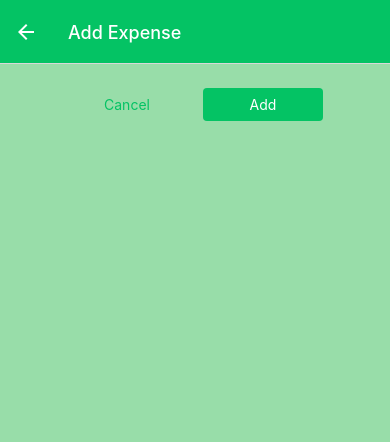
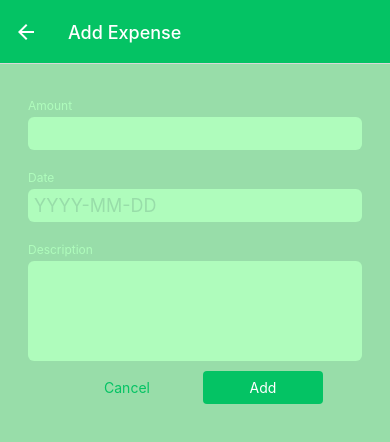
Before and after one commit to vikrantaroraa/react-native-expense-tracker, a React Native app: screen /ManageExpense in a window 390 px wide. Shown: the top 442 px of the page. Built offline with nearby package versions, Linux system fonts and the light colour scheme.

Commit message:
feat: created the ExpenseForm component

```diff
--- /dev/null
+++ b/components/ManageExpenses/ExpenseForm.js
@@ -0,0 +1,35 @@
+import React from "react";
+import { View } from "react-native";
+import Input from "./Input";
+
+function ExpenseForm() {
+  const amountChangeHandler = () => {};
+
+  return (
+    <View>
+      <Input
+        label={"Amount"}
+        textInputConfig={{
+          keyboardType: "decimal-pad",
+          onChangeText: amountChangeHandler,
+        }}
+      />
+      <Input
+        label={"Date"}
+        textInputConfig={{
+          placeholder: "YYYY-MM-DD",
+          maxLength: 10,
+          onChangeText: () => {},
+        }}
+      />
+      <Input
+        label={"Description"}
+        textInputConfig={{
+          multiline: true,
+        }}
+      />
+    </View>
+  );
+}
+
+export default ExpenseForm;
--- /dev/null
+++ b/components/ManageExpenses/Input.js
@@ -0,0 +1,43 @@
+import React from "react";
+import { Text, TextInput, View, StyleSheet } from "react-native";
+import { GlobalStyles } from "../../constants/styles";
+
+function Input({ label, textInputConfig }) {
+  const inputStyles = [styles.input];
+
+  if (textInputConfig && textInputConfig.multiline) {
+    inputStyles.push(styles.inputMultiline);
+  }
+
+  return (
+    <View style={styles.inputContainer}>
+      <Text style={styles.label}>{label}</Text>
+      <TextInput style={inputStyles} {...textInputConfig} />
+    </View>
+  );
+}
+
+export default Input;
+
+const styles = StyleSheet.create({
+  inputContainer: {
+    marginHorizontal: 4,
+    marginVertical: 10,
+  },
+  label: {
+    fontSize: 12,
+    color: GlobalStyles.colors.primary100,
+    marginBottom: 4,
+  },
+  input: {
+    backgroundColor: GlobalStyles.colors.primary100,
+    color: GlobalStyles.colors.primary700,
+    padding: 6,
+    borderRadius: 6,
+    fontSize: 18,
+  },
+  inputMultiline: {
+    minHeight: 100,
+    textAlignVertical: "top",
+  },
+});
--- a/screens/ManageExpense.js
+++ b/screens/ManageExpense.js
@@ -4,6 +4,7 @@
 import IconButton from "../components/UI/IconButton";
 import Button from "../components/UI/Button";
 import { useExpenses } from "../store/expenses-context";
+import ExpenseForm from "../components/ManageExpenses/ExpenseForm";
 
 function ManageExpense({ route, navigation }) {
   const { addExpense, deleteExpense, updateExpense } = useExpenses();
@@ -44,6 +45,7 @@
 
   return (
     <View style={styles.container}>
+      <ExpenseForm />
       <View style={styles.buttons}>
         <Button mode="flat" onPress={cancelHandler} style={styles.button}>
           Cancel
```
